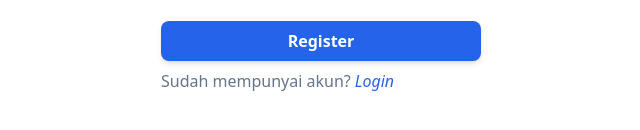
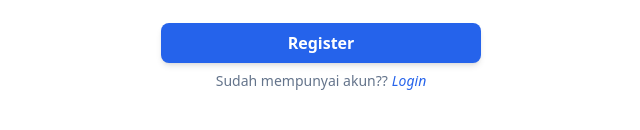
Before and after one commit to Kukuh2307/learn-vite, a React (Vite) app: page /regist in a window 1280 px wide. Shown: the part 560-690 px from the top of the page, without its empty margins (319-959 px from the left). Built offline with nearby package versions, Linux system fonts and the light colour scheme.

Commit message:
finish:condition rendering

```diff
--- a/src/Components/Layouts/AuthLayouts.jsx
+++ b/src/Components/Layouts/AuthLayouts.jsx
@@ -1,19 +1,68 @@
 import PropTypes from "prop-types";
+import { Link } from "react-router-dom";
 const AuthLayouts = (props) => {
-  const { children, title, describe } = props;
+  const { children, title, describe, type } = props;
   return (
     <div className="flex justify-center min-h-screen items-center">
       <div className="w-full max-w-xs">
         <h1 className="text-3xl font-bold mb-2 text-blue-600">{title}</h1>
         <p className="font-medium text-slate-500 mb-8">{describe}</p>
         {children}
+
+        {/* menambahkan kondisi untuk bagian register maupun login dengan operator
+        <p className="text-slate-500 mt-2">
+          {type === "login" ? "Belum mempunyai akun" : "Sudah mempunyai akun"}
+
+          {type === "login" && (
+            <Link to="/regist" className="text-blue-600 ml-1 fon">
+              <i>Daftar</i>
+            </Link>
+          )}
+          {type === "register" && (
+            <Link to="/login" className="text-blue-600 ml-1 fon">
+              <i>Login</i>
+            </Link>
+          )}
+        </p> */}
+
+        <Navigation type={type} />
       </div>
     </div>
   );
+};
+
+// menggunakan component terpisah
+const Navigation = ({ type }) => {
+  if (type === "login") {
+    return (
+      <p className="text-slate-500 mt-2 text-center text-sm">
+        Belum mempunyai akun??
+        <Link to="/regist" className="text-blue-600 ml-1 fon">
+          <i>Daftar</i>
+        </Link>
+      </p>
+    );
+  } else {
+    return (
+      <p className="text-slate-500 mt-2 text-center text-sm">
+        Sudah mempunyai akun??
+        <Link to="/login" className="text-blue-600 ml-1 fon">
+          <i>Login</i>
+        </Link>
+      </p>
+    );
+  }
 };
 AuthLayouts.propTypes = {
   children: PropTypes.node,
   title: PropTypes.string.isRequired,
   describe: PropTypes.string.isRequired,
+  type: PropTypes.string.isRequired,
+};
+Navigation.propTypes = {
+  type: PropTypes.string.isRequired,
 };
 export default AuthLayouts;
+
+// NOTE : AuthLayouts.jsx digunakan pada halaman Login dan Register
+// - untuk membuat condition rendering bisa menggunakan operator ternary maupun membuat component baru terpisah
--- a/src/Pages/login.jsx
+++ b/src/Pages/login.jsx
@@ -1,17 +1,14 @@
 import AuthLayouts from "../Components/Layouts/AuthLayouts";
 import FormLogin from "../Components/Fragments/FormLogin";
 import PropTypes from "prop-types";
-import { Link } from "react-router-dom";
 const LoginPage = () => {
   return (
-    <AuthLayouts title="Login" describe="Welcome back. Sign in to your account">
+    <AuthLayouts
+      title="Login"
+      describe="Welcome back. Sign in to your account"
+      type="login"
+    >
       <FormLogin />
-      <p className="text-slate-500 mt-2">
-        Belum mempunyai akun?
-        <Link to="/regist" className="text-blue-600 ml-1 fon">
-          <i>Daftar</i>
-        </Link>
-      </p>
     </AuthLayouts>
   );
 };
--- a/src/Pages/register.jsx
+++ b/src/Pages/register.jsx
@@ -1,20 +1,14 @@
 import AuthLayouts from "../Components/Layouts/AuthLayouts";
 import FormRegister from "../Components/Fragments/FormRegister";
 import PropTypes from "prop-types";
-import { Link } from "react-router-dom";
 const RegisterPage = () => {
   return (
     <AuthLayouts
       title="Register"
       describe="Create your account to get all features"
+      type="register"
     >
       <FormRegister />
-      <p className="text-slate-500 mt-2">
-        Sudah mempunyai akun?
-        <Link to="/login" className="text-blue-600 ml-1 fon">
-          <i>Login</i>
-        </Link>
-      </p>
     </AuthLayouts>
   );
 };
```
